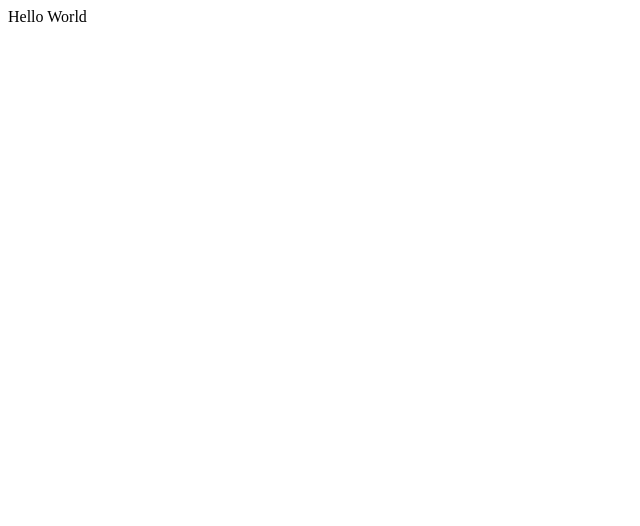
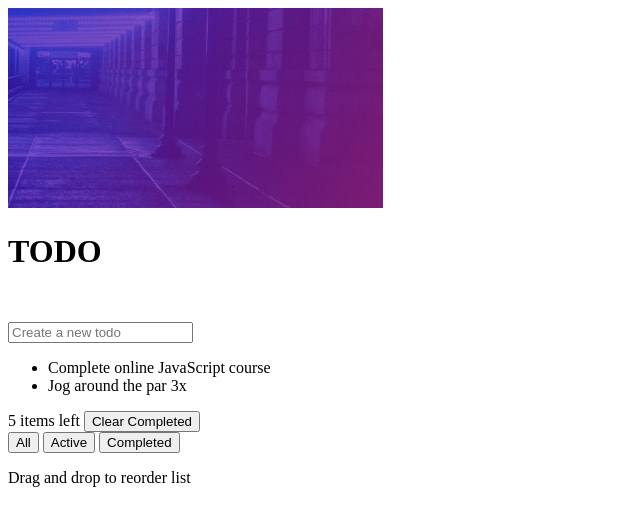
Before and after one commit to minjaechang/todo-app, a plain HTML site: page index.html in a window 1280 px wide. Shown: the whole page, without its empty margins (0-640 px from the left). Drawn offline with Linux system fonts and the light colour scheme.

Commit message:
Create draft html

```diff
--- a/index.html
+++ b/index.html
@@ -9,6 +9,25 @@
     <title>Todo App</title>
   </head>
   <body>
-    Hello World
+    <img src="./images/bg-mobile-dark.jpg" alt="" />
+    <h1>TODO</h1>
+    <img src="./images/icon-sun.svg" alt="sun icon" />
+    <form>
+      <input type="text" placeholder="Create a new todo" />
+    </form>
+    <ul>
+      <li>Complete online JavaScript course</li>
+      <li>Jog around the par 3x</li>
+    </ul>
+    <div>
+      <span>5 items left</span>
+      <button>Clear Completed</button>
+    </div>
+    <div>
+      <button>All</button>
+      <button>Active</button>
+      <button>Completed</button>
+    </div>
+    <p>Drag and drop to reorder list</p>
   </body>
 </html>
```
Also changed, not shown: images/bg-desktop-dark.jpg (added), images/bg-desktop-light.jpg (added), images/bg-mobile-dark.jpg (added), images/bg-mobile-light.jpg (added), images/favicon-32x32.png (added), images/icon-check.svg (added), images/icon-cross.svg (added), images/icon-moon.svg (added), images/icon-sun.svg (added).
